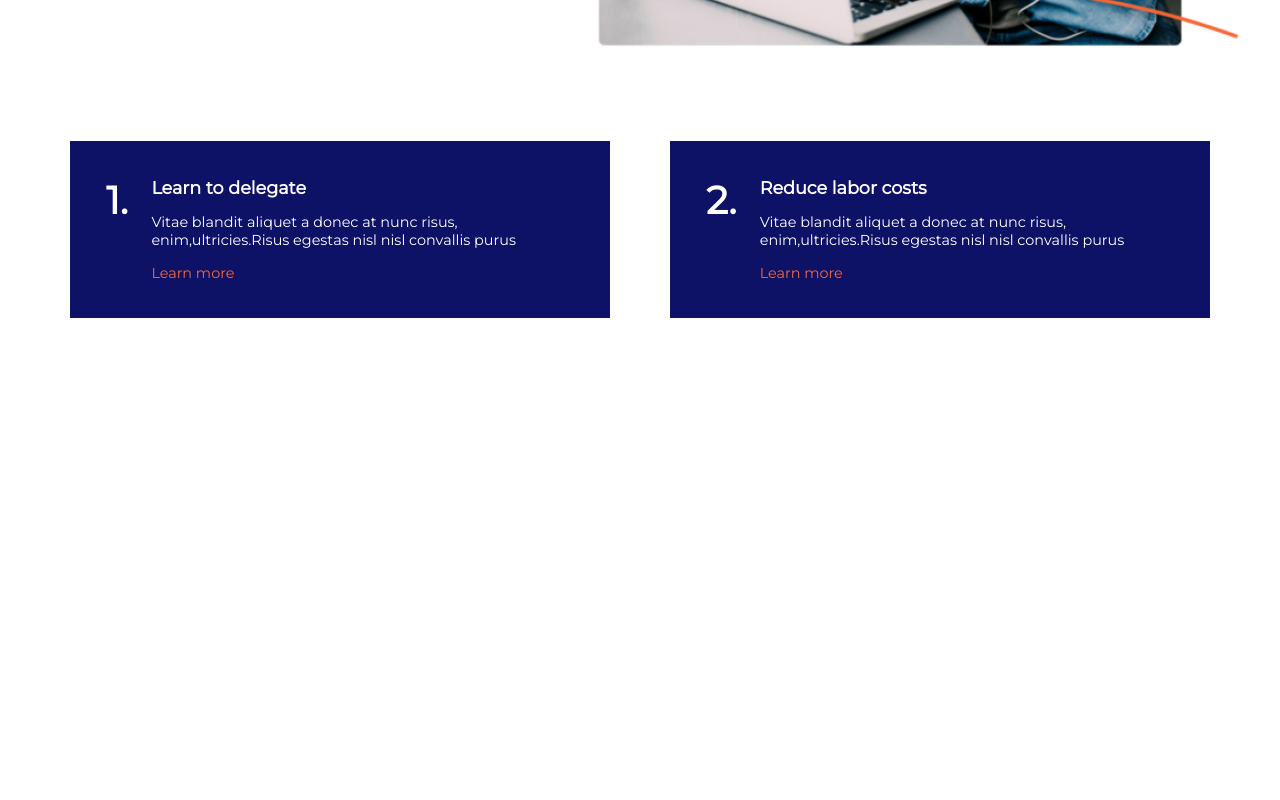
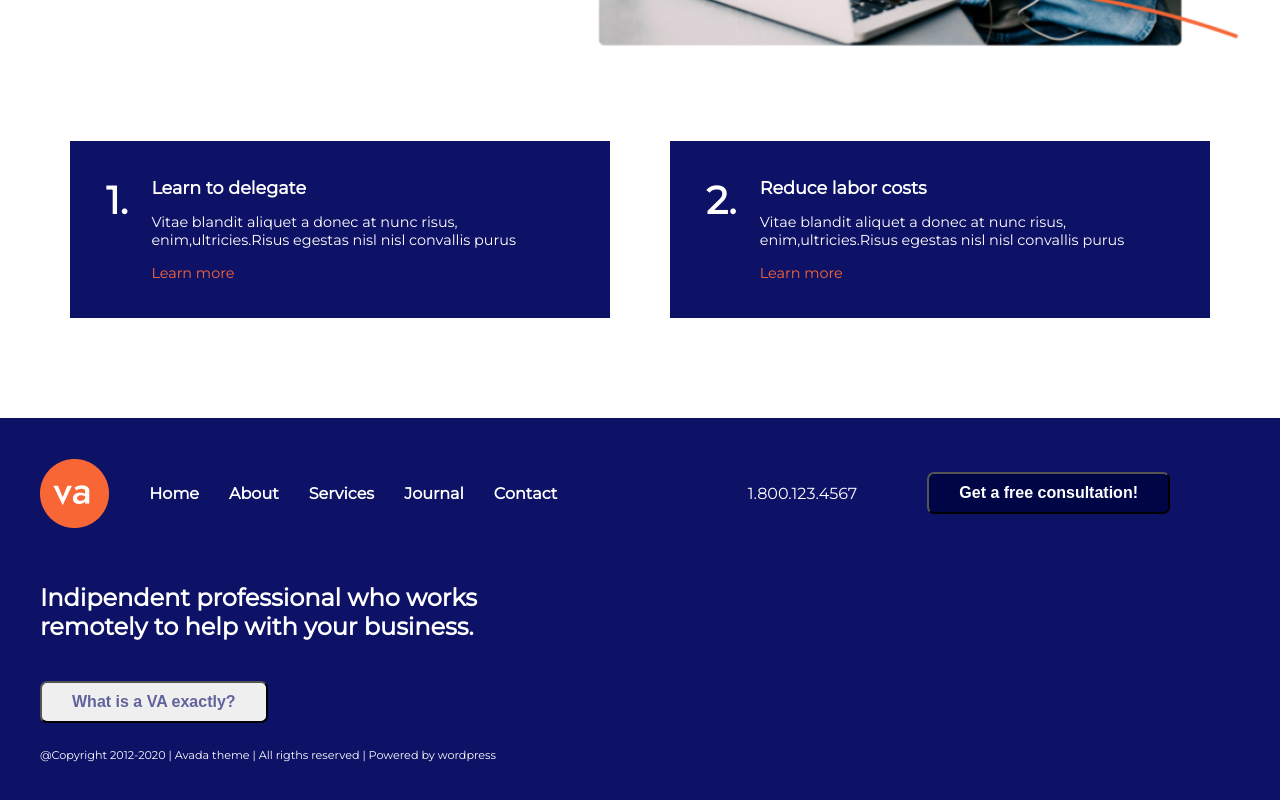
Before and after one commit to michelecamera1995/VUE-progetto-va, a Vue app: page / in a window 1280 px wide. Shown: the part 3531-4331 px from the top of the page. Before the commit the page ends 3949 px from the top, so only its background shows below. Built offline with nearby package versions, Linux system fonts and the light colour scheme.

Commit message:
creation footer

```diff
--- a/src/App.vue
+++ b/src/App.vue
@@ -4,7 +4,7 @@
     <Servicesection />
     <Skillsection />
     <Trustedsection />
-    <Footer />
+    <Footer :menu="menu" />
   </div>
 </template>
 
@@ -45,37 +45,30 @@ export default {
   padding: 0px;
   box-sizing: border-box;
 }
-
 body {
   font-family: "Montserrat", sans-serif;
 }
-
 *ul {
   list-style: none;
   text-decoration: none;
   display: flex;
 }
-
 *h6 {
   color: orange;
 }
-
 a {
   text-decoration: none;
 }
-
 a:hover {
   text-decoration: none;
   color: white;
   height: 25px;
   border-bottom: 1px solid white;
 }
-
 a:visited {
   text-decoration: none;
   color: white;
 }
-
 .button {
   padding: 10px 30px;
   font-size: 1rem;
@@ -84,12 +77,10 @@ a:visited {
   cursor: pointer;
   border-radius: 7px;
 }
-
 .bt-or {
   background-color: #f86635;
   color: white;
 }
-
 .container {
   width: 1200px;
   margin: 0 auto;
--- a/src/components/Footer.vue
+++ b/src/components/Footer.vue
@@ -1,13 +1,97 @@
 <template>
-
+  <div class="bg-footer">
+    <div id="top-footer" class="container">
+      <!--Header Left-->
+      <div id="left-Top-footer">
+        <img src="@/assets/logo.png" alt="" />
+        <ul>
+          <Listcomponent
+            v-for="(items, index) in menu"
+            :key="index"
+            :items="items"
+          />
+        </ul>
+      </div>
+      <!---->
+      <!--Header Right-->
+      <div id="right-Top-footer">
+        <p>1.800.123.4567</p>
+        <button class="button">Get a free consultation!</button>
+      </div>
+      <!---->
+    </div>
+    <div id="bottom-footer" class="container">
+      <h2>
+        Indipendent professional who works remotely to help with your business.
+      </h2>
+      <div>
+        <button class="button">What is a VA exactly?</button>
+      </div>
+      <p>
+        @Copyright 2012-2020 | Avada theme | All rigths reserved | Powered by
+        wordpress
+      </p>
+    </div>
+  </div>
 </template>
 
 <script>
+import Listcomponent from "@/components/Listcomponent.vue";
 export default {
-name: 'Footer',
-}
+  name: "Footer",
+  components: {
+    Listcomponent,
+  },
+
+  props: {
+    menu: Array,
+  },
+};
 </script>
 
-<style>
-
+<style lang="scss" scoped>
+.bg-footer {
+  background-color: #0d1267;
+}
+#top-footer {
+  height: 150px;
+  display: flex;
+  justify-content: space-between;
+  align-items: center;
+  color: white;
+  #left-Top-footer {
+    display: flex;
+    img {
+      margin-right: 5%;
+    }
+  }
+  #right-Top-footer {
+    display: flex;
+    p {
+      display: flex;
+      align-items: center;
+    }
+    button {
+      background-color: #000545;
+      margin: 0px 70px;
+      color: white;
+    }
+  }
+}
+#bottom-footer {
+  display: flex;
+  flex-direction: column;
+  color: white;
+  h2 {
+    margin: 15px 0;
+    width: 40%;
+  }
+  button {
+    margin: 25px 0;
+  }
+  p {
+    font-size: 0.7rem;
+    margin-bottom: 50px;
+  }
+}
 </style>
--- a/src/components/Listcomponent.vue
+++ b/src/components/Listcomponent.vue
@@ -1,27 +1,28 @@
 <template>
-    <li><a href="">{{items.name}}</a></li>
+  <li>
+    <a href="">{{ items.name }}</a>
+  </li>
 </template>
 
 <script>
 export default {
-    name: 'Listcomponent',
+  name: "Listcomponent",
 
-    props:{
-        items: Object
+  props: {
+    items: Object,
   },
-
-}
+};
 </script>
 
 <style lang="scss" scoped>
-
-    li{
+li {
   margin: 2%;
   display: flex;
   align-items: center;
   margin: 0px 15px;
 
-        a{
+  a {
+    font-weight: bold;
     text-decoration: none;
   }
 
@@ -37,5 +38,4 @@ export default {
     color: white;
   }
 }
-
 </style>
```
Lines whose indentation alone changed are shown as unchanged.
